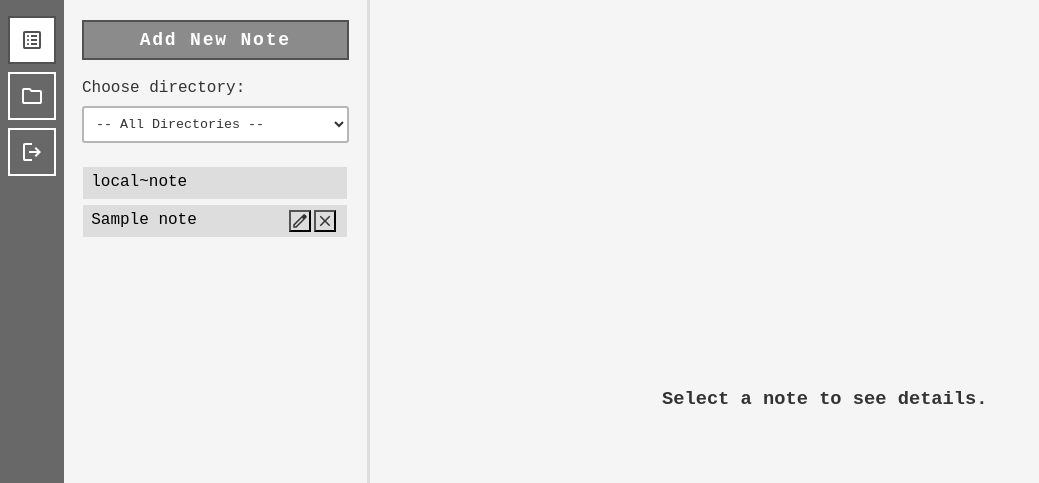
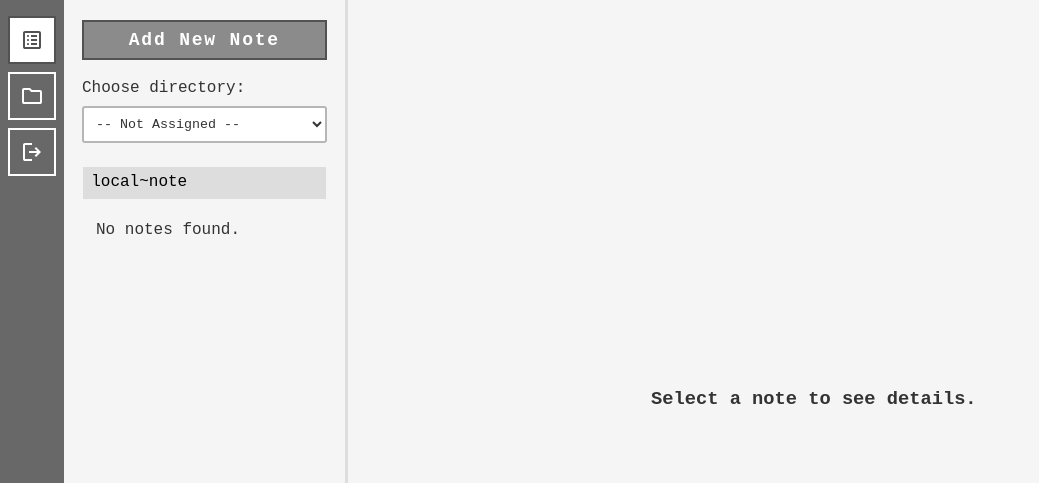
Before and after one commit to bartlomiej-aleksiejczyk/offline-capable-centralized-notes-app, a Django app: page /notes/ in a window 1280 px wide. Shown: the top 483 px of the page, without its empty margins (0-1039 px from the left). Run offline with Django 5.2, Linux system fonts and the light colour scheme; a user stored in the database is signed in; tables that the repository leaves empty hold one stand-in row (values such as "Sample post"); parts of the project's set-up code (start-up, migrations or seed data) failed here and were passed over.

Commit message:
feat: change all notes to non assigned notes

```diff
--- a/notes/templates/notes/note_list.html
+++ b/notes/templates/notes/note_list.html
@@ -20,7 +20,7 @@
                 <!-- Dropdown for directories -->
                 <div class="dropdown" style="margin: 0rem calc(1rem + 2px) 0.3rem;">
                     <select class="dropdown-input" onchange="location.href='?directory='+this.value">
-                        <option value="">-- All Directories --</option>
+                        <option value="">-- Not Assigned --</option>
                         {% for d in directory_list %}
                             <option value="{{ d.id }}"
                                     {% if d.id|stringformat:"s" == selected_directory %}selected{% endif %}>
--- a/notes/views.py
+++ b/notes/views.py
@@ -47,9 +47,7 @@ def note_list(request):
                 request.session.pop('selected_note_id', None)
 
     # Filter notes by user and directory
-    notes = Note.objects.filter(user=user).order_by('directory', 'index', 'title')
-    if directory_id:
-        notes = notes.filter(directory_id=directory_id)
+    notes = Note.objects.filter(user=user, directory_id=directory_id).order_by('directory', 'index', 'title')
 
     selected_note = None
     if selected_note_id and (selected_note_id != LOCAL_NOTE_NAME):
```
